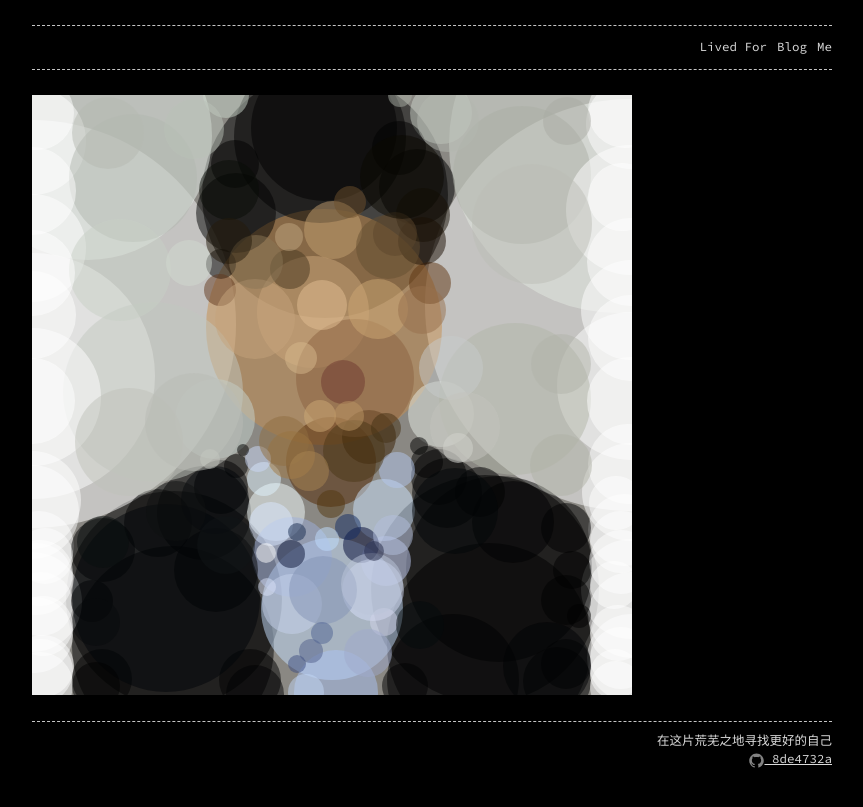
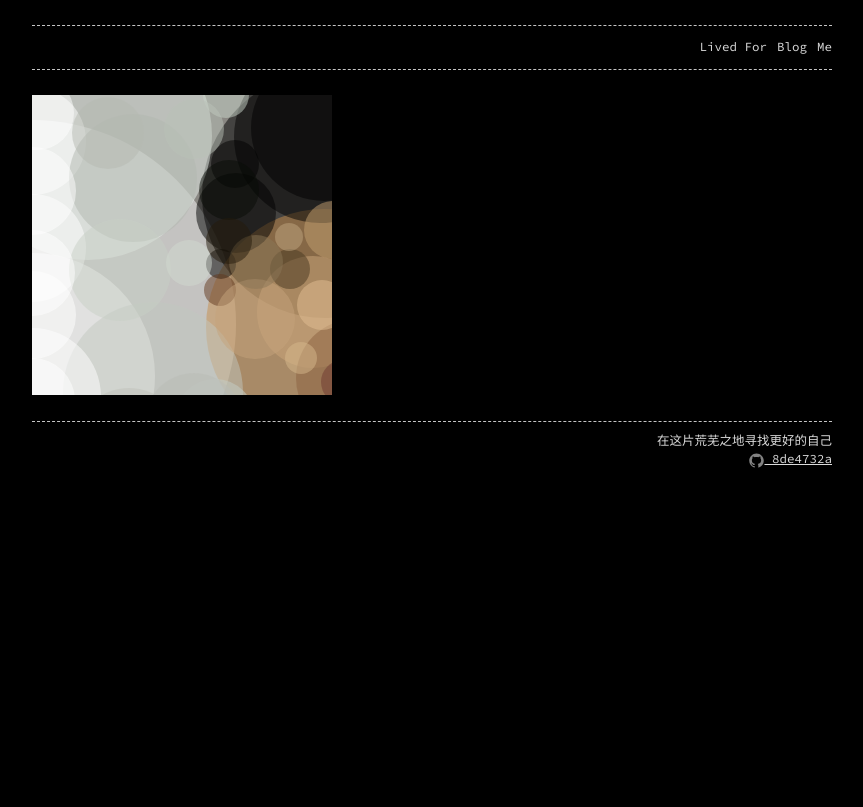
Before and after one commit to 8DE4732A/8DE4732A.github.io, a Jekyll site: the page built from me.md, in a window 1280 px wide. Shown: the top 807 px of the page, without its empty margins (208-1071 px from the left). Built offline with Jekyll 4.4.1, drawn with Linux system fonts in a browser that asks for light colours; nearby versions of some CDN libraries; library files that are not in the unit come from our copies.

Commit message:
change favicon

```diff
--- a/_includes/head.html
+++ b/_includes/head.html
@@ -3,6 +3,9 @@
   <meta http-equiv="X-UA-Compatible" content="IE=edge">
   <meta name="viewport" content="width=device-width, initial-scale=1.0, maximum-scale=1.0, user-scalable=no" />
   <title>风中鸷鸟-{{ page.title }}</title>
+  <link rel="icon" href="/assets/favicon.ico" type="image/x-icon" >
+  <link rel="shortcut icon" href="/assets/favicon.ico" type="image/x-icon" >
+  <link rel="apple-touch-icon-precomposed" href="/assets/1403444832169.png" />
 
   {%- if site.listen_for_clients_preferred_style -%}
     <link rel="stylesheet" type="text/css" href="{{ "/assets/main.css" | relative_url }}">
--- a/me.md
+++ b/me.md
@@ -9,7 +9,7 @@ permalink: /me/
 	</head>
 
 	<body>
-	<canvas id="myCanvas" width="600" height="600" style="margin: 0 auto;"></canvas>
+	<canvas id="myCanvas" width="300" height="300" style="margin: 0 auto;"></canvas>
 	</body>
 
 	<script type="text/javascript">
```
